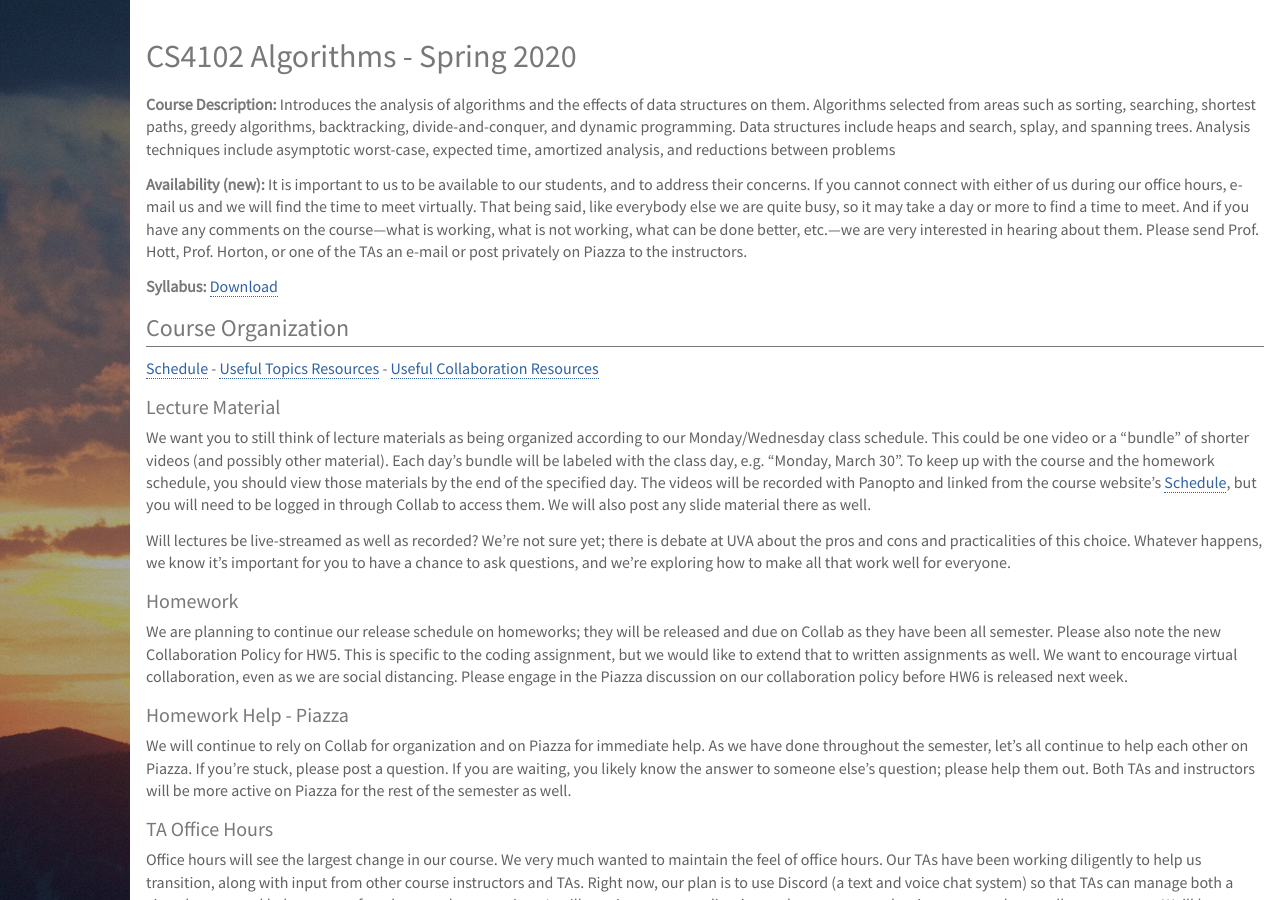
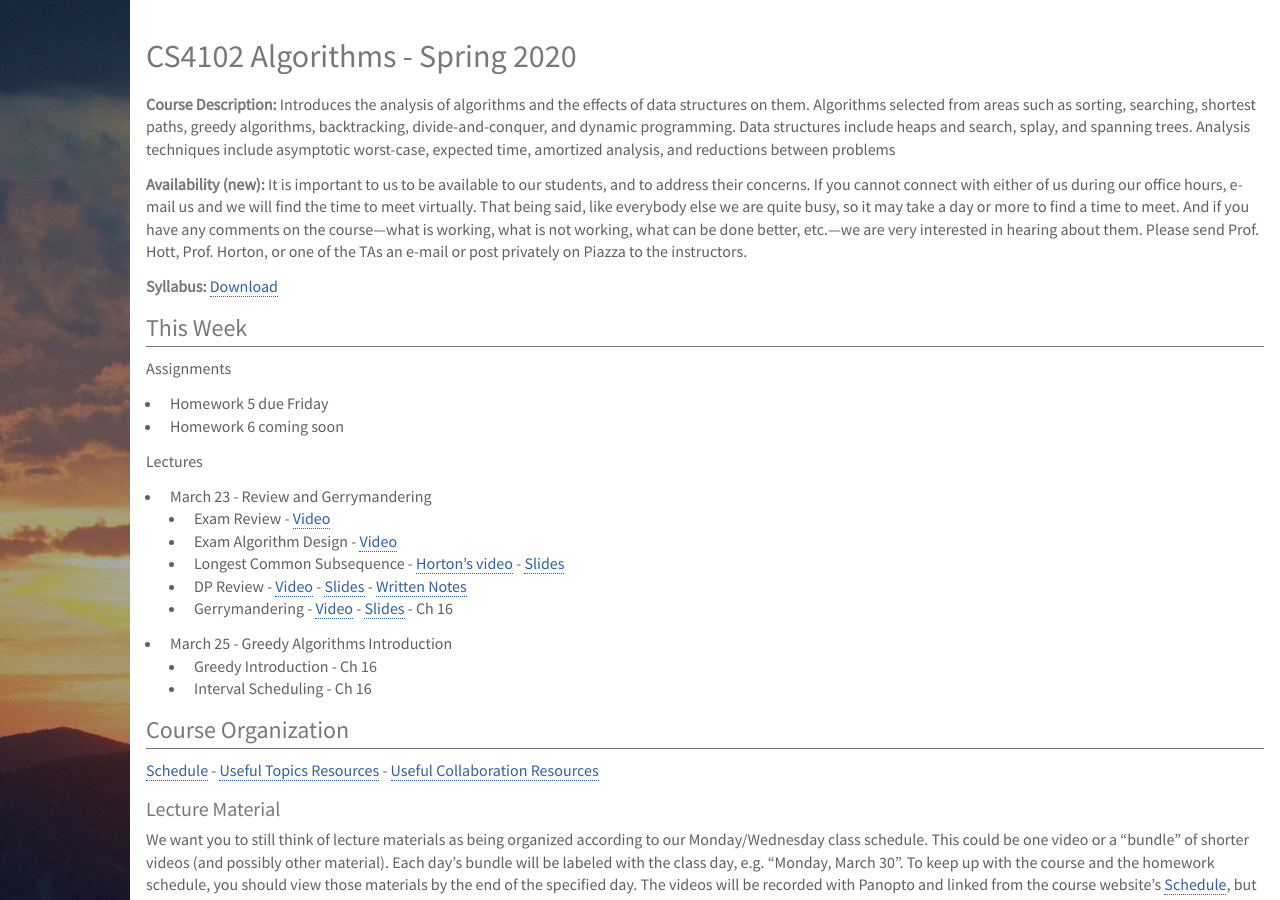
Before and after one commit to deternitydx/uvacs4102, a Jekyll site: the page built from index.md, in a window 1280 px wide and 900 px high. Built offline with Jekyll 4.4.1, drawn with Linux system fonts in a browser that asks for light colours; nearby versions of some CDN libraries; library files that are not in the unit come from our copies.

Commit message:
Uploaded a written review of DP

```diff
--- a/index.md
+++ b/index.md
@@ -15,6 +15,26 @@ between problems
 **Availability (new):** It is important to us to be available to our students, and to address their concerns. If you cannot connect with either of us during our office hours, e-mail us and we will find the time to meet virtually. That being said, like everybody else we are quite busy, so it may take a day or more to find a time to meet. And if you have any comments on the course---what is working, what is not working, what can be done better, etc.---we are very interested in hearing about them.  Please send Prof. Hott, Prof. Horton, or one of the TAs an e-mail or post privately on Piazza to the instructors.
 
 **Syllabus:** [Download](pdfs/syllabus.pdf)
+
+## This Week
+
+Assignments
+
+- Homework 5 due Friday
+- Homework 6 coming soon
+
+Lectures
+
+- March 23 - Review and Gerrymandering
+    - Exam Review - [Video](https://uva.hosted.panopto.com/Panopto/Pages/Viewer.aspx?id=c1824782-3252-4842-b0a0-ab830121301d)
+    - Exam Algorithm Design - [Video](https://uva.hosted.panopto.com/Panopto/Pages/Viewer.aspx?id=a219a94f-7e8b-4649-a541-ab8300119751)
+    - Longest Common Subsequence - [Horton's video](https://uva.hosted.panopto.com/Panopto/Pages/Viewer.aspx?id=fdde7c3d-bad1-4afa-99a4-ab85011e9a24) - [Slides](lectures/horton/cs4102_L14-pt2_LCS_horton.pdf)
+    - DP Review - [Video](https://uva.hosted.panopto.com/Panopto/Pages/Viewer.aspx?id=15fec513-9015-4cae-882b-ab87014cc59b) - [Slides](lectures/l15-review.pdf) - [Written Notes](lectures/l15-review-written.pdf)
+    - Gerrymandering - [Video](https://uva.hosted.panopto.com/Panopto/Pages/Viewer.aspx?id=8b613684-720a-4167-a32e-ab7e016ea13f) - [Slides](lectures/l15-gerrymander.pdf) - Ch 16
+- March 25 - Greedy Algorithms Introduction
+    - Greedy Introduction - Ch 16
+    - Interval Scheduling - Ch 16
+
 
 ## Course Organization
 
```
Also changed, not shown: schedule.md (+1 -1 lines), 1 other file.
